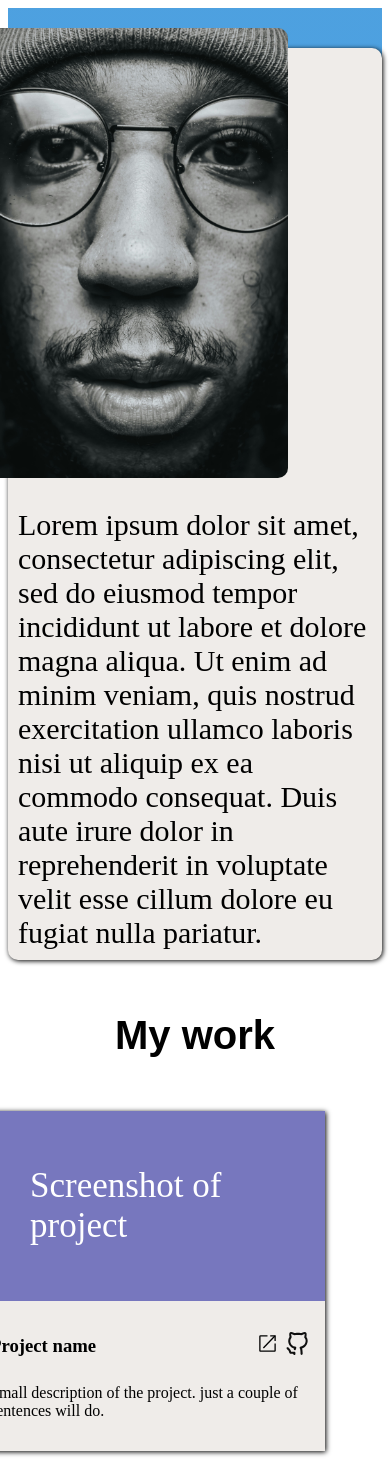
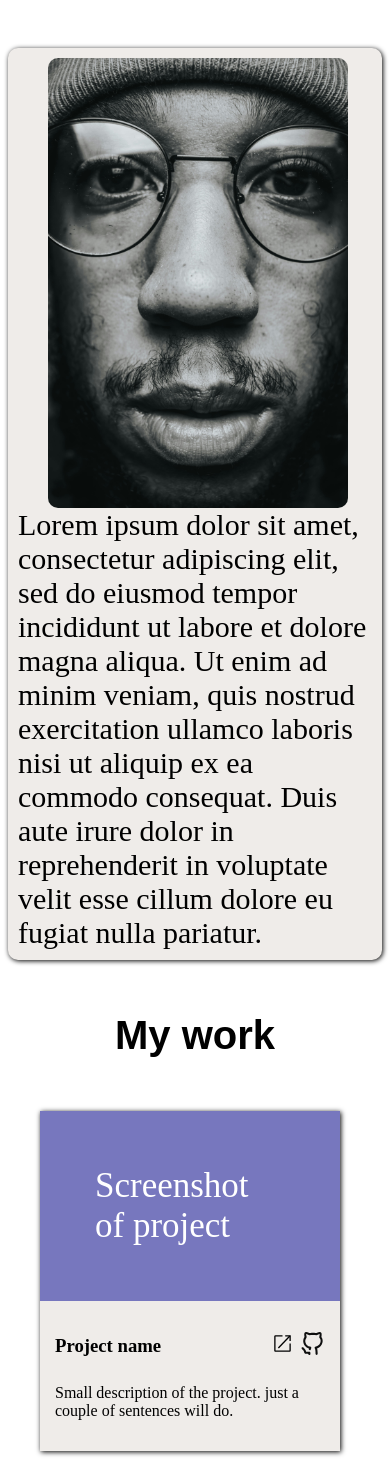
Before and after one commit to FedericoPontonio/homepage, a plain HTML site: page index.html in a window 390 px wide. Shown: the top 1469 px of the page. Drawn offline with nearby package versions, Linux system fonts and the light colour scheme.

Commit message:
Improve layout for small screens

```diff
--- a/style.css
+++ b/style.css
@@ -1,3 +1,5 @@
+
+
 header {
     background: linear-gradient(170deg, rgb(33, 137, 216, .8) 70%, rgb(255, 255, 255) 80%);
     font-size: 40px;
@@ -13,7 +15,6 @@ header>p>img {
     float: left;
     border-radius: 10px;
     margin-right: 30px;
-    transform: scale(1.1);
     transform: translate(-30px, -30px);
 }
 header>p {
@@ -98,3 +99,20 @@ svg {
     position: relative;
     top: 6px;
 }
+
+@media (max-width: 970px) {
+    main {
+        grid-template-columns: repeat(auto-fill, 350px);
+    }
+    .gridUnit {
+        width: 300px;
+    }
+  }
+  @media (max-width: 890px) {
+    header {
+        background: none;
+    }
+    header>p>img {
+        transform: translate(calc(10%), 0px);
+    }
+  }
```
